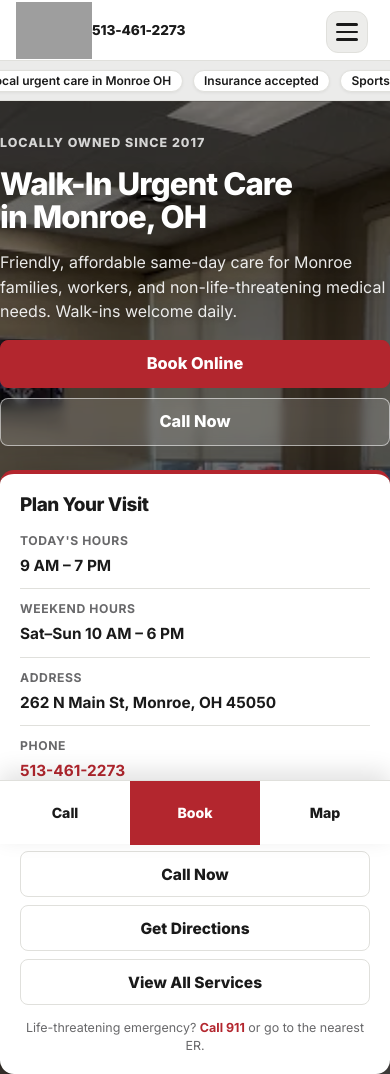
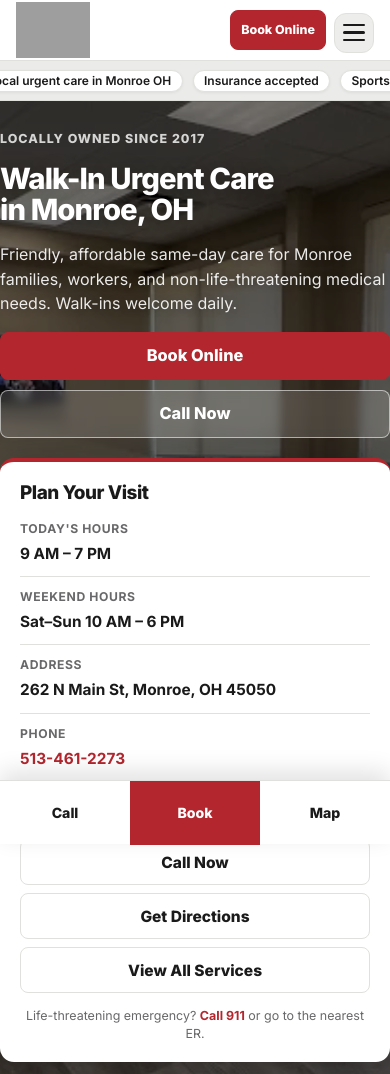
Before and after one commit to jadenrogers1902-cmd/monroe-urgent-care, a plain HTML site: page index.html in a window 390 px wide. Shown: the top 1074 px of the page. Drawn offline with Linux system fonts and the light colour scheme; grey boxes are pictures that could not be loaded.

Commit message:
Fix mobile header and dropdown
- Header on mobile: [logo] [Book Online compact] [☰]
  - Phone hidden (accessible via sticky bar Call button)
  - Patient Info hidden (accessible via dropdown)
  - Book Online shows compact: 8px/14px padding, 0.82rem font
- Dropdown: switched from position:absolute to position:fixed
  - Fixed to viewport: left:12px, right:12px, top:60px
  - No longer relative to tiny 48px menu-wrapper div
  - Will never go off-screen regardless of button position
  - z-index: 200, max-height with overflow-y:auto for tall menus
- Very small phones (≤390px): even smaller logo, tighter button

Co-Authored-By: Claude Sonnet 4.5 <noreply@anthropic.com>

```diff
--- a/styles.css
+++ b/styles.css
@@ -1469,44 +1469,49 @@ address {
   h3 { font-size: 1.05rem; line-height: 1.2; }
   p, li { font-size: 1rem; line-height: 1.55; }
 
-  /* ── Header — 3-zone grid: logo | phone | menu ── */
+  /* ── Header — flex row: logo left, actions right ── */
   .header-inner {
-    display: grid;
-    grid-template-columns: auto 1fr auto;
+    display: flex;
+    justify-content: space-between;
     align-items: center;
     gap: 8px;
     min-height: 60px;
   }
 
-  .header-left { gap: 0; }               /* logo only in left cell */
-  .brand img   { width: 88px; }
-
-  /* Phone number sits in the middle cell */
-  .header-phone {
-    display: flex;
-    justify-content: center;
-    font-size: clamp(0.9rem, 3.8vw, 1.05rem);
-    font-weight: 800;
+  .header-left  { gap: 0; flex-shrink: 0; }
+  .brand img    { width: 88px; }
+
+  /* Phone number hidden — "Call" in the sticky bar covers it */
+  .header-phone { display: none; }
+
+  /* Right side: compact Book Online + hamburger */
+  .header-right { gap: 8px; flex-shrink: 0; }
+
+  /* Show Book Online but compact */
+  .header-right .btn-primary {
+    display: inline-flex;
+    padding: 8px 14px;
+    font-size: 0.82rem;
+    min-height: 40px;
     white-space: nowrap;
-    color: var(--clr-ink);
-    text-decoration: none;
-  }
-
-  /* Right cell: menu toggle only — hide Patient Info + Book Online */
-  .header-right               { gap: 0; justify-content: flex-end; }
-  .header-right .btn-gray,
-  .header-right .btn-primary  { display: none; }
-
-  /* Dropdown opens full-width on mobile */
+  }
+
+  /* Still hide Patient Info — it's in the dropdown */
+  .header-right .btn-gray { display: none; }
+
+  /* ── Dropdown: fixed to viewport so it always fits the screen ── */
   .header-dropdown {
-    position: absolute;
-    top: calc(100% + 8px);
-    left: 0;
-    right: 0;
-    margin: 0 12px;
+    position: fixed;
+    top: 60px;          /* sits just below the mobile header */
+    left: 12px;
+    right: 12px;
     width: auto;
+    margin: 0;
     border-radius: 14px;
     padding: 8px;
+    z-index: 200;       /* above everything */
+    max-height: calc(100vh - 80px);
+    overflow-y: auto;
   }
 
   .header-dropdown a {
@@ -1632,15 +1637,15 @@ address {
   .mobile-sticky-cta a  { font-size: 0.88rem; font-weight: 800; min-height: 64px; }
 }
 
-/* ── Very small phones — max 430px ──────────────────────────────────── */
-@media (max-width: 430px) {
-  .brand img      { width: 76px; }
-  .header-phone   { font-size: clamp(0.82rem, 3.5vw, 0.96rem); }
-  .header-inner   { gap: 6px; }
-  .menu-toggle    { width: 42px; height: 42px; }
-
-  .hero-layout    { padding: 2rem 0 1.5rem; gap: 1.5rem; }
-  .hero-copy h1   { font-size: clamp(1.65rem, 8vw, 2rem); }
+/* ── Very small phones — max 390px ──────────────────────────────────── */
+@media (max-width: 390px) {
+  .brand img                   { width: 74px; }
+  .header-inner                { gap: 6px; }
+  .menu-toggle                 { width: 40px; height: 40px; }
+  .header-right .btn-primary   { padding: 7px 10px; font-size: 0.78rem; }
+
+  .hero-layout    { padding: 1.75rem 0 1.5rem; gap: 1.25rem; }
+  .hero-copy h1   { font-size: clamp(1.55rem, 7.5vw, 1.85rem); }
 }
 
 /* ── Small tablet — 560px to 767px ──────────────────────────────────── */
```
